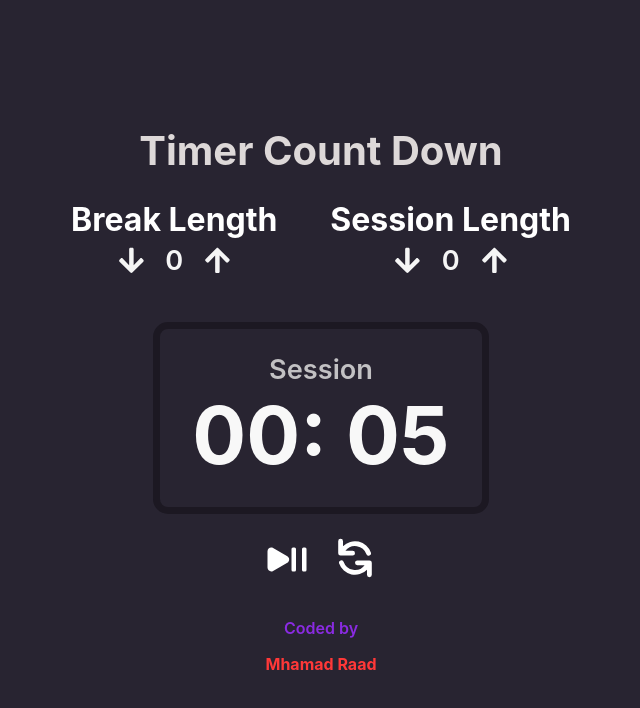
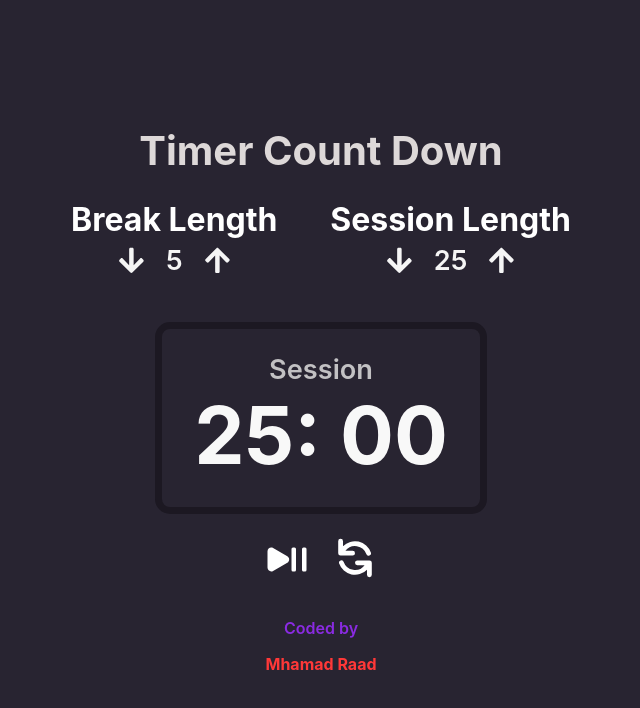
Before and after one commit to Mhamad-Raad/Counter-Countdown-freecodecamp, a React (Create React App) app: page / in a window 1280 px wide. Shown: the top 708 px of the page, without its empty margins (319-959 px from the left). Built offline with nearby package versions, Linux system fonts and the light colour scheme; the HTML template or start-up script is replaced by a standard one.

Commit message:
fix functionality according to the requirements

```diff
--- a/src/App.js
+++ b/src/App.js
@@ -6,16 +6,18 @@ import CountdownSession from "./Components/CountdownSession";
 import AudioButtons from "./Components/AudioButtons";
 import CreatedBy from "./Components/CreatedBy";
 
+import finish from "./Assets/A.mp3";
+
 import "./App.css";
 
 function App() {
   const [breakLength, setBreakLength] = useState({
-    second: 5,
-    minute: 0,
+    second: 0,
+    minute: 5,
   });
   const [sessionLength, setSessionLength] = useState({
-    second: 5,
-    minute: 0,
+    second: 0,
+    minute: 25,
   });
 
   const [isPlaying, setIsPlaying] = useState(false);
@@ -25,14 +27,16 @@ function App() {
       if (prev.minute === 60) {
         return prev;
       }
-      return { ...prev, minute: prev.minute + 1 };
+      return { ...prev, minute: prev.minute + 1, second: 0 };
     });
   };
 
   const decrementBreak = () => {
     setBreakLength((prev) => {
-      if (prev.minute === 0) {
+      if (prev.minute === 1) {
         return prev;
+      } else if (prev.second !== 0) {
+        return { ...prev, second: 0 };
       }
       return { ...prev, minute: prev.minute - 1 };
     });
@@ -43,14 +47,16 @@ function App() {
       if (prev.minute === 60) {
         return prev;
       }
-      return { ...prev, minute: prev.minute + 1 };
+      return { ...prev, minute: prev.minute + 1, second: 0 };
     });
   };
 
   const decrementSession = () => {
     setSessionLength((prev) => {
-      if (prev.minute === 0) {
+      if (prev.minute === 1) {
         return prev;
+      } else if (prev.second !== 0) {
+        return { ...prev, second: 0 };
       }
       return { ...prev, minute: prev.minute - 1 };
     });
@@ -64,16 +70,16 @@ function App() {
 
   const playPause = () => {
     setIsPlaying((prev) => !prev);
-    console.log(isPlaying);
   };
 
   useEffect(() => {
+    const audio = new Audio(finish);
+    audio.volume = 1;
+
     let interval;
     if (isPlaying) {
       interval = setInterval(() => {
-        console.log(sessionLength);
         if (sessionLength.second === 0 && sessionLength.minute === 0) {
-          console.log("break");
           setBreakLength((prev) => {
             if (prev.second === 0) {
               return { ...prev, second: 59, minute: prev.minute - 1 };
@@ -96,6 +102,7 @@ function App() {
           sessionLength.minute === 0
         ) {
           clearInterval(interval);
+          audio.play();
           reset();
         }
       }, 1000);
```
Also changed, not shown: 1 other file (tests, documents, lock files or other folders).
